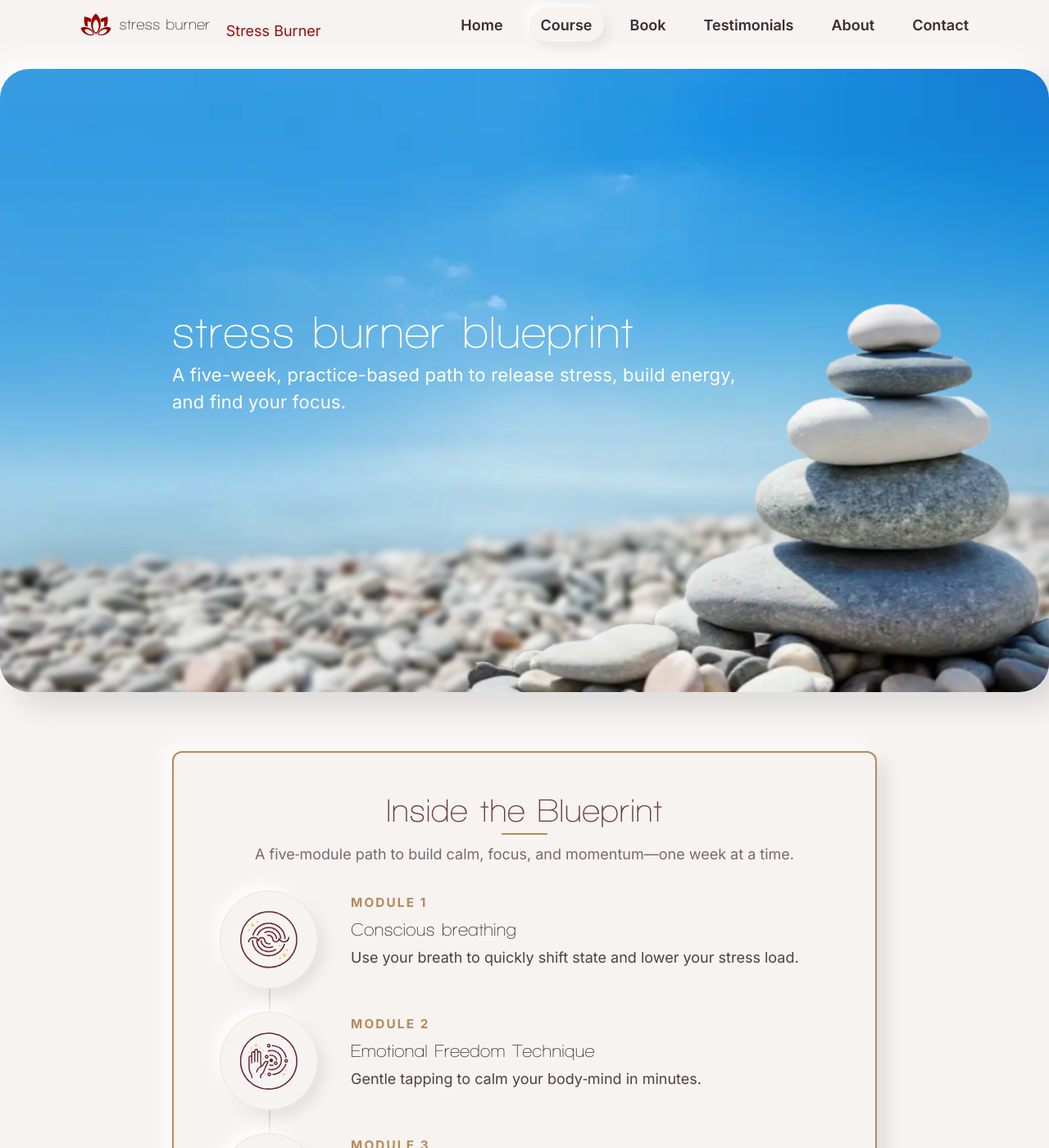
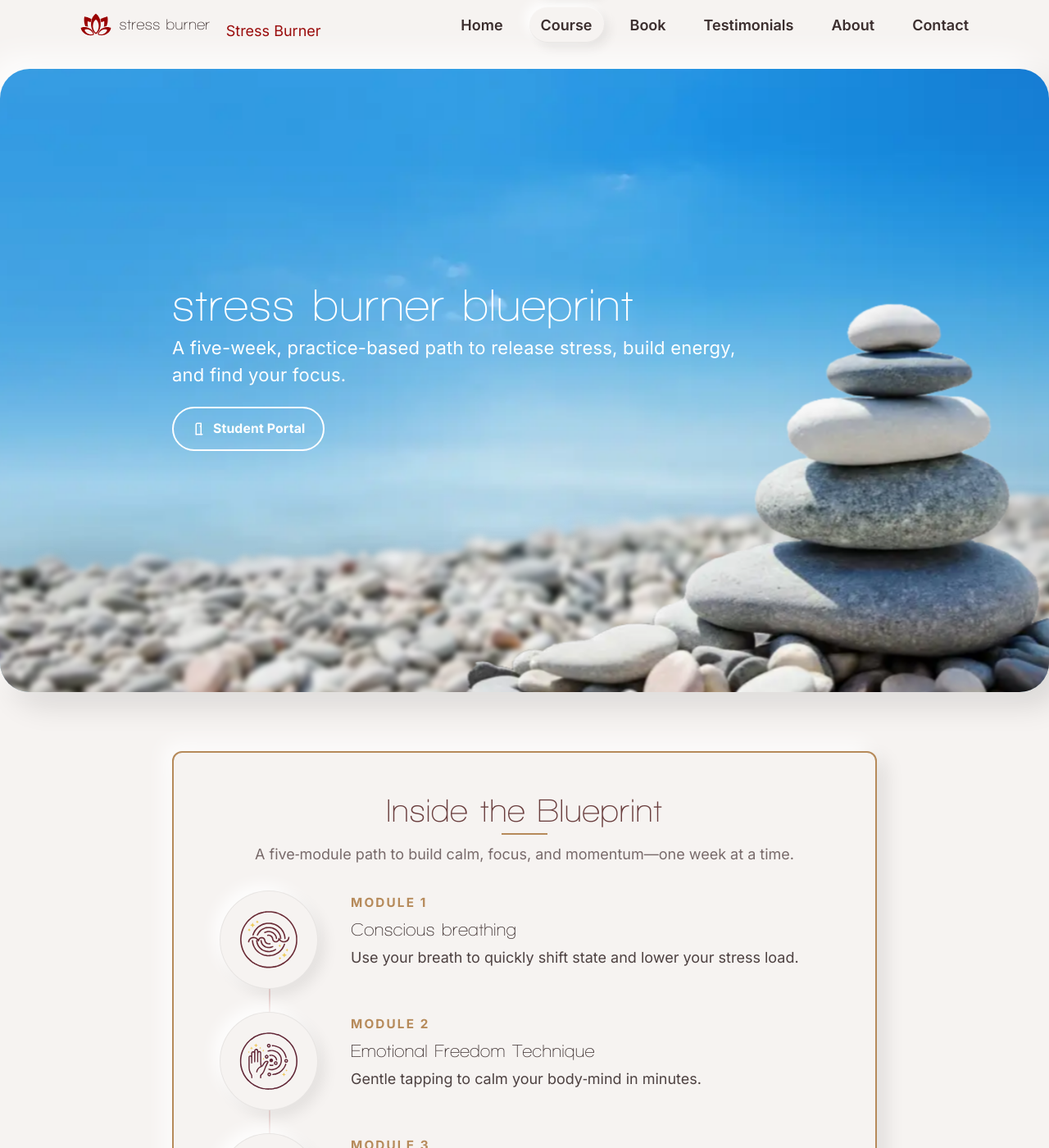
Before and after one commit to chriswakeley/test-blog, a Jekyll site: the page built from course.md, in a window 1280 px wide and 1400 px high. Shown: the whole window at 82% size. Built offline with Jekyll 4.4.1, drawn with Linux system fonts in a browser that asks for light colours.

Commit message:
Add ghost-white button style and align hero CTA under subheader

```diff
--- a/assets/css/main.css
+++ b/assets/css/main.css
@@ -235,6 +235,12 @@ main{flex:1}
 .btn.secondary:active, .btn.secondary.is-pressed{transform:translateY(2px); box-shadow: inset 6px 6px 14px rgba(0,0,0,.14), inset -6px -6px 14px rgba(255,255,255,.25)}
 /* Compact button size variant */
 .btn.small{ padding:10px 16px; min-height:40px; font-size:.95rem }
+
+/* Minimal white outline button for dark hero */
+.btn.ghost-white{ background:transparent; color:#fff; border:2px solid #fff; box-shadow:none }
+.btn.ghost-white:hover{ background: rgba(255,255,255,.12); color:#fff; box-shadow:none }
+.btn.ghost-white:active{ transform: translateY(2px) }
+.btn.ghost-white:focus-visible{ outline:2px solid #fff; outline-offset:2px }
 
 /* Sections */
 .section{padding:72px 0}
@@ -637,6 +643,8 @@ main{flex:1}
 .title-hero .course-title{ color:#fff }
 /* Narrow subheader width slightly for improved legibility */
 .title-hero .section-intro.on-parallax .course-kicker{ max-width: 52ch; color:#fff; opacity:.95 }
+/* Align hero CTA left under subheader */
+.title-hero .section-intro.on-parallax .cta-row{ justify-content:flex-start }
 /* Slightly increase title and subheading sizes within the course title hero */
 .title-hero .section-intro .course-title{ font-size:56px }
 .title-hero .section-intro .course-kicker{ font-size:22px }
--- a/course.md
+++ b/course.md
@@ -13,8 +13,18 @@ permalink: /course/
       <div class="parallax-layer stones-fore" aria-hidden="true"></div>
     </div>
     <div class="section-intro align-left on-parallax">
-  <h1 class="course-title">stress burner blueprint</h1>
-  <p class="course-kicker small">A five-week, practice-based path to release stress, build energy, and find your focus.</p>
+      <h1 class="course-title">stress burner blueprint</h1>
+      <p class="course-kicker small">A five-week, practice-based path to release stress, build energy, and find your focus.</p>
+      <div class="cta-row">
+        <a class="btn ghost-white" href="{{ site.student_portal_url | default: '#' }}">
+          <svg class="icon" width="18" height="18" viewBox="0 0 24 24" fill="none" xmlns="http://www.w3.org/2000/svg" aria-hidden="true" focusable="false">
+            <path d="M7 21V5a2 2 0 0 1 2-2h6v18" stroke="#fff" stroke-width="2" stroke-linecap="round" stroke-linejoin="round"/>
+            <path d="M7 21h10" stroke="#fff" stroke-width="2" stroke-linecap="round"/>
+            <circle cx="14" cy="8" r="1.2" fill="#fff"/>
+          </svg>
+          <span>Student Portal</span>
+        </a>
+      </div>
     </div>
   </div>
 </section>
```
